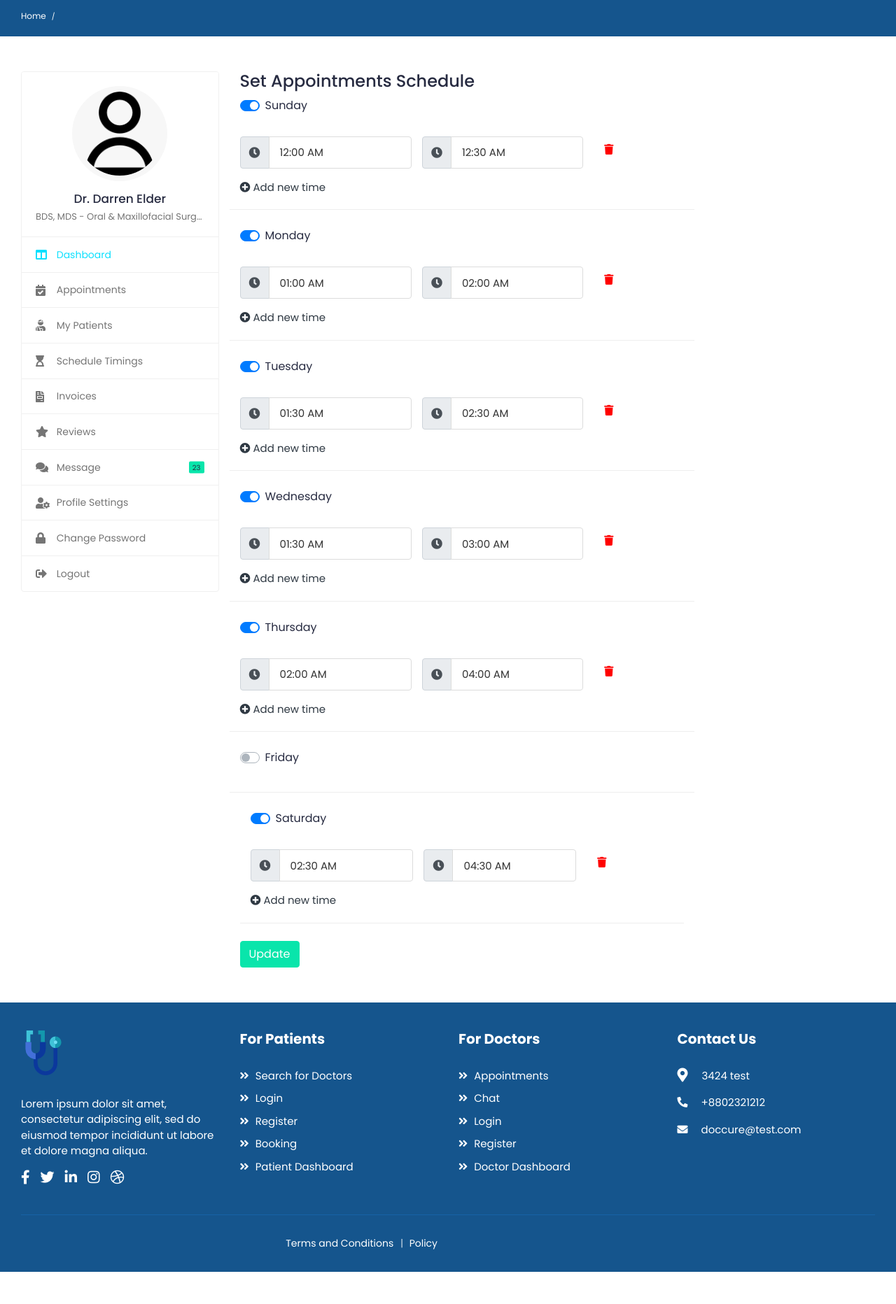
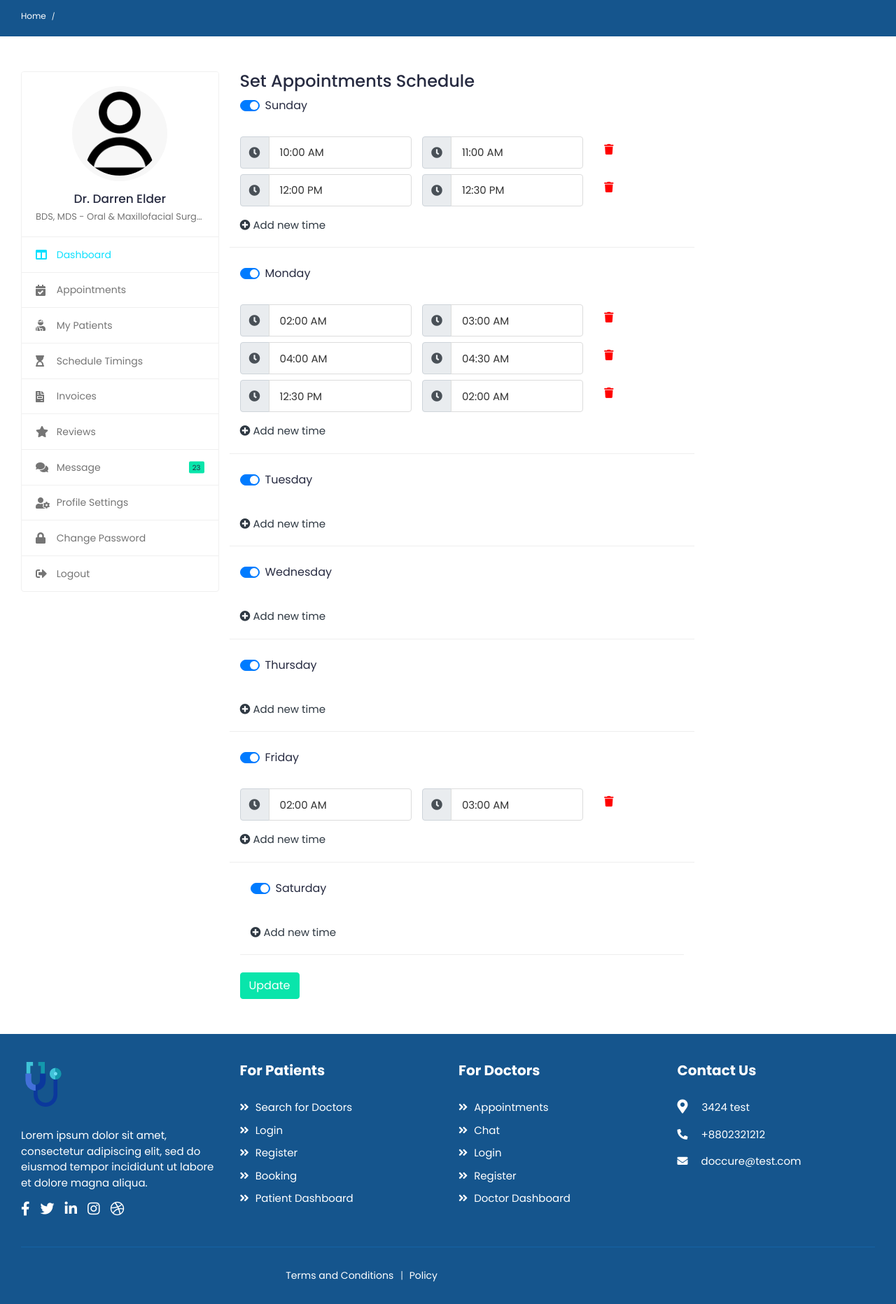
Before and after one commit to manjurulhoque/doccure, a Django app: page /doctors/schedule-timings/ in a window 1280 px wide. Shown: the part 86-1950 px from the top of the page at 70% size. Before the commit the page ends 1904 px from the top, so only its background shows below. Run offline with Django 3.2, Linux system fonts and the light colour scheme; a user stored in the database is signed in; data comes from the database, SQL or seed files in the repository; both versions use the stored data as it was after the commit; data that the repository does not hold is empty; some libraries are stand-ins or nearby versions.

Commit message:
Create day schedule

```diff
--- a/doccure/settings.py
+++ b/doccure/settings.py
@@ -99,3 +99,5 @@ AUTH_USER_MODEL = "accounts.User"
 INTERNAL_IPS = [
     '127.0.0.1',
 ]
+
+TIME_INPUT_FORMATS = ['%I:%M %p',]
--- a/doctors/models.py
+++ b/doctors/models.py
@@ -6,6 +6,9 @@ from accounts.models import User
 class TimeRange(models.Model):
     start = models.TimeField()
     end = models.TimeField()
+
+    class Meta:
+        unique_together = ('start', 'end')
 
 
 class Saturday(models.Model):
--- a/doctors/views.py
+++ b/doctors/views.py
@@ -1,7 +1,19 @@
+from django.contrib.auth.decorators import login_required
 from django.shortcuts import render
 from django.views.generic.base import TemplateView
 
+from doctors.models import *
 from mixins.custom_mixins import DoctorRequiredMixin
+
+d = {
+    0: Sunday,
+    1: Monday,
+    2: Tuesday,
+    3: Wednesday,
+    4: Thursday,
+    5: Friday,
+    6: Saturday,
+}
 
 
 class DoctorDashboardView(DoctorRequiredMixin, TemplateView):
@@ -12,7 +24,21 @@ class DoctorDashboardView(DoctorRequiredMixin, TemplateView):
         return context
 
 
+@login_required
 def schedule_timings(request):
     if request.method == 'POST':
-        print(request.POST)
+        data = request.POST
+        for i in range(7):
+            if data.get(f'day_{i}', None):
+                start_times = data.getlist(f'start_time_{i}', default=[])
+                end_times = data.getlist(f'end_time_{i}', default=[])
+                for index in range(len(start_times)):
+                    start = start_times[index]
+                    end = end_times[index]
+                    time_range, time_created = TimeRange.objects.get_or_create(start=start, end=end)
+                    day, created = d[i].objects.get_or_create(user=request.user)
+                    ranges = day.time_range
+                    if time_range.id not in list(ranges.values_list('id', flat=True)):
+                        day.time_range.add(time_range)
+
     return render(request, 'doctors/schedule-timings.html')
--- a/templates/doctors/schedule-timings.html
+++ b/templates/doctors/schedule-timings.html
@@ -46,6 +46,8 @@
                                     </div>
                                 </div>
 
+                                {% for time in user.sunday.time_range.all %}
+
                                     <div class="hour-item col-md-12 hideable_1" id="row_48">
                                         <div class="row">
                                             <div class="col-sm-5 pr-0 mb-2">
@@ -53,7 +55,7 @@
                                                     <div class="input-group-prepend">
                                                         <span class="input-group-text"><i class="fa fa-clock"></i></span>
                                                     </div>
-                                                <input type="text" class="form-control timepicker" name="start_time_0" value="12:00 AM" placeholder="Start time" autocomplete="off">
+                                                    <input type="text" class="form-control timepicker" name="start_time_0" value="{{ time.start|time:"H:i A" }}" placeholder="Start time" autocomplete="off">
                                                 </div>
                                             </div>
 
@@ -62,13 +64,15 @@
                                                     <div class="input-group-prepend">
                                                         <span class="input-group-text"><i class="fa fa-clock"></i></span>
                                                     </div>
-                                                <input type="text" class="form-control timepicker" name="end_time_0" value="12:30 AM" placeholder="End time" autocomplete="off">
+                                                    <input type="text" class="form-control timepicker" name="end_time_0" value="{{ time.end|time:"H:i A" }}" placeholder="End time" autocomplete="off">
                                                 </div>
                                             </div>
 
                                             <div class="col-sm-2 mb-2 mt-2"><a data-id="48" href="" class="del_time_row delete_item text-danger"><i class="fa fa-trash"></i></a></div>
                                         </div>
                                     </div>
+
+                                {% endfor %}
 
                                 <div class="houritem_0 col-md-12">
                                 </div>
@@ -91,6 +95,7 @@
                                     </div>
                                 </div>
 
+                                {% for time in user.monday.time_range.all %}
                                     <div class="hour-item col-md-12 hideable_2" id="row_52">
                                         <div class="row">
                                             <div class="col-sm-5 pr-0 mb-2">
@@ -98,7 +103,7 @@
                                                     <div class="input-group-prepend">
                                                         <span class="input-group-text"><i class="fa fa-clock"></i></span>
                                                     </div>
-                                                <input type="text" class="form-control timepicker" name="start_time_1" value="01:00 AM" placeholder="Start time" autocomplete="off">
+                                                    <input type="text" class="form-control timepicker" name="start_time_1" value="{{ time.start|time:"H:i A" }}" placeholder="Start time" autocomplete="off">
                                                 </div>
                                             </div>
 
@@ -107,13 +112,14 @@
                                                     <div class="input-group-prepend">
                                                         <span class="input-group-text"><i class="fa fa-clock"></i></span>
                                                     </div>
-                                                <input type="text" class="form-control timepicker" name="end_time_1" value="02:00 AM" placeholder="End time" autocomplete="off">
+                                                    <input type="text" class="form-control timepicker" name="end_time_1" value="{{ time.end|time:"H:i A" }}" placeholder="End time" autocomplete="off">
                                                 </div>
                                             </div>
 
                                             <div class="col-sm-2 mb-2 mt-2"><a data-id="52" href="" class="del_time_row delete_item text-danger"><i class="fa fa-trash"></i></a></div>
                                         </div>
                                     </div>
+                                {% endfor %}
 
                                 <div class="houritem_1 col-md-12"></div>
 
@@ -135,6 +141,7 @@
                                     </div>
                                 </div>
 
+                                {% for time in user.tuesday.time_range.all %}
                                     <div class="hour-item col-md-12 hideable_3" id="row_54">
                                         <div class="row">
                                             <div class="col-sm-5 pr-0 mb-2">
@@ -158,6 +165,7 @@
                                             <div class="col-sm-2 mb-2 mt-2"><a data-id="54" href="" class="del_time_row delete_item text-danger"><i class="fa fa-trash"></i></a></div>
                                         </div>
                                     </div>
+                                {% endfor %}
 
                                 <div class="houritem_2 col-md-12"></div>
 
@@ -179,6 +187,7 @@
                                     </div>
                                 </div>
 
+                                {% for time in user.wednesday.time_range.all %}
                                     <div class="hour-item col-md-12 hideable_4" id="row_57">
                                         <div class="row">
                                             <div class="col-sm-5 pr-0 mb-2">
@@ -202,6 +211,7 @@
                                             <div class="col-sm-2 mb-2 mt-2"><a data-id="57" href="" class="del_time_row delete_item text-danger"><i class="fa fa-trash"></i></a></div>
                                         </div>
                                     </div>
+                                {% endfor %}
 
                                 <div class="houritem_3 col-md-12"></div>
 
@@ -223,6 +233,7 @@
                                     </div>
                                 </div>
 
+                                {% for time in user.thursday.time_range.all %}
                                     <div class="hour-item col-md-12 hideable_5" id="row_59">
                                         <div class="row">
                                             <div class="col-sm-5 pr-0 mb-2">
@@ -246,6 +257,7 @@
                                             <div class="col-sm-2 mb-2 mt-2"><a data-id="59" href="" class="del_time_row delete_item text-danger"><i class="fa fa-trash"></i></a></div>
                                         </div>
                                     </div>
+                                {% endfor %}
 
                                 <div class="houritem_4 col-md-12"></div>
 
@@ -262,15 +274,40 @@
 
                                 <div class="form-group col-md-12 mb-0">
                                     <div class="custom-control custom-switch pt-10">
-                                        <input type="checkbox" value="6" name="day_5" class="custom-control-input day_option" id="switch-6" aria-invalid="false">
+                                        <input type="checkbox" value="6" name="day_5" class="custom-control-input day_option" id="switch-6" checked aria-invalid="false">
                                         <label class="custom-control-label" for="switch-6">Friday</label>
                                     </div>
                                 </div>
 
+                                 {% for time in user.friday.time_range.all %}
+                                    <div class="hour-item col-md-12 hideable_5" id="row_52">
+                                        <div class="row">
+                                            <div class="col-sm-5 pr-0 mb-2">
+                                                <div class="input-group">
+                                                    <div class="input-group-prepend">
+                                                        <span class="input-group-text"><i class="fa fa-clock"></i></span>
+                                                    </div>
+                                                    <input type="text" class="form-control timepicker" name="start_time_1" value="{{ time.start|time:"H:i A" }}" placeholder="Start time" autocomplete="off">
+                                                </div>
+                                            </div>
+
+                                            <div class="col-sm-5 mb-2">
+                                                <div class="input-group">
+                                                    <div class="input-group-prepend">
+                                                        <span class="input-group-text"><i class="fa fa-clock"></i></span>
+                                                    </div>
+                                                    <input type="text" class="form-control timepicker" name="end_time_1" value="{{ time.end|time:"H:i A" }}" placeholder="End time" autocomplete="off">
+                                                </div>
+                                            </div>
+
+                                            <div class="col-sm-2 mb-2 mt-2"><a data-id="52" href="" class="del_time_row delete_item text-danger"><i class="fa fa-trash"></i></a></div>
+                                        </div>
+                                    </div>
+                                {% endfor %}
 
                                 <div class="houritem_5 col-md-12"></div>
 
-                                <div class="form-group col-sm-12 mt-2 hideable_6" style="display: none;">
+                                <div class="form-group col-sm-12 mt-2 hideable_6">
                                     <a href="#" data-id="5" class="add_time_row"><i class="fa fa-plus-circle"></i> Add new time</a>
                                 </div>
 
@@ -289,14 +326,15 @@
                                 </div>
                             </div>
 
-                            <div class="hour-item col-md-12 hideable_7" id="row_60">
+                            {% for time in user.saturday.time_range.all %}
+                                    <div class="hour-item col-md-12 hideable_7" id="row_52">
                                         <div class="row">
                                             <div class="col-sm-5 pr-0 mb-2">
                                                 <div class="input-group">
                                                     <div class="input-group-prepend">
                                                         <span class="input-group-text"><i class="fa fa-clock"></i></span>
                                                     </div>
-                                            <input type="text" class="form-control timepicker" name="start_time_6" value="02:30 AM" placeholder="Start time" autocomplete="off">
+                                                    <input type="text" class="form-control timepicker" name="start_time_1" value="{{ time.start|time:"H:i A" }}" placeholder="Start time" autocomplete="off">
                                                 </div>
                                             </div>
 
@@ -305,13 +343,14 @@
                                                     <div class="input-group-prepend">
                                                         <span class="input-group-text"><i class="fa fa-clock"></i></span>
                                                     </div>
-                                            <input type="text" class="form-control timepicker" name="end_time_6" value="04:30 AM" placeholder="End time" autocomplete="off">
+                                                    <input type="text" class="form-control timepicker" name="end_time_1" value="{{ time.end|time:"H:i A" }}" placeholder="End time" autocomplete="off">
                                                 </div>
                                             </div>
 
-                                    <div class="col-sm-2 mb-2 mt-2"><a data-id="60" href="" class="del_time_row delete_item text-danger"><i class="fa fa-trash"></i></a></div>
+                                            <div class="col-sm-2 mb-2 mt-2"><a data-id="52" href="" class="del_time_row delete_item text-danger"><i class="fa fa-trash"></i></a></div>
                                         </div>
                                     </div>
+                                {% endfor %}
 
                             <div class="houritem_6 col-md-12"></div>
 
```
Also changed, not shown: db.sqlite3, doctors/migrations/0002_auto_20210320_1852.py (added). Lines whose indentation alone changed are shown as unchanged.
